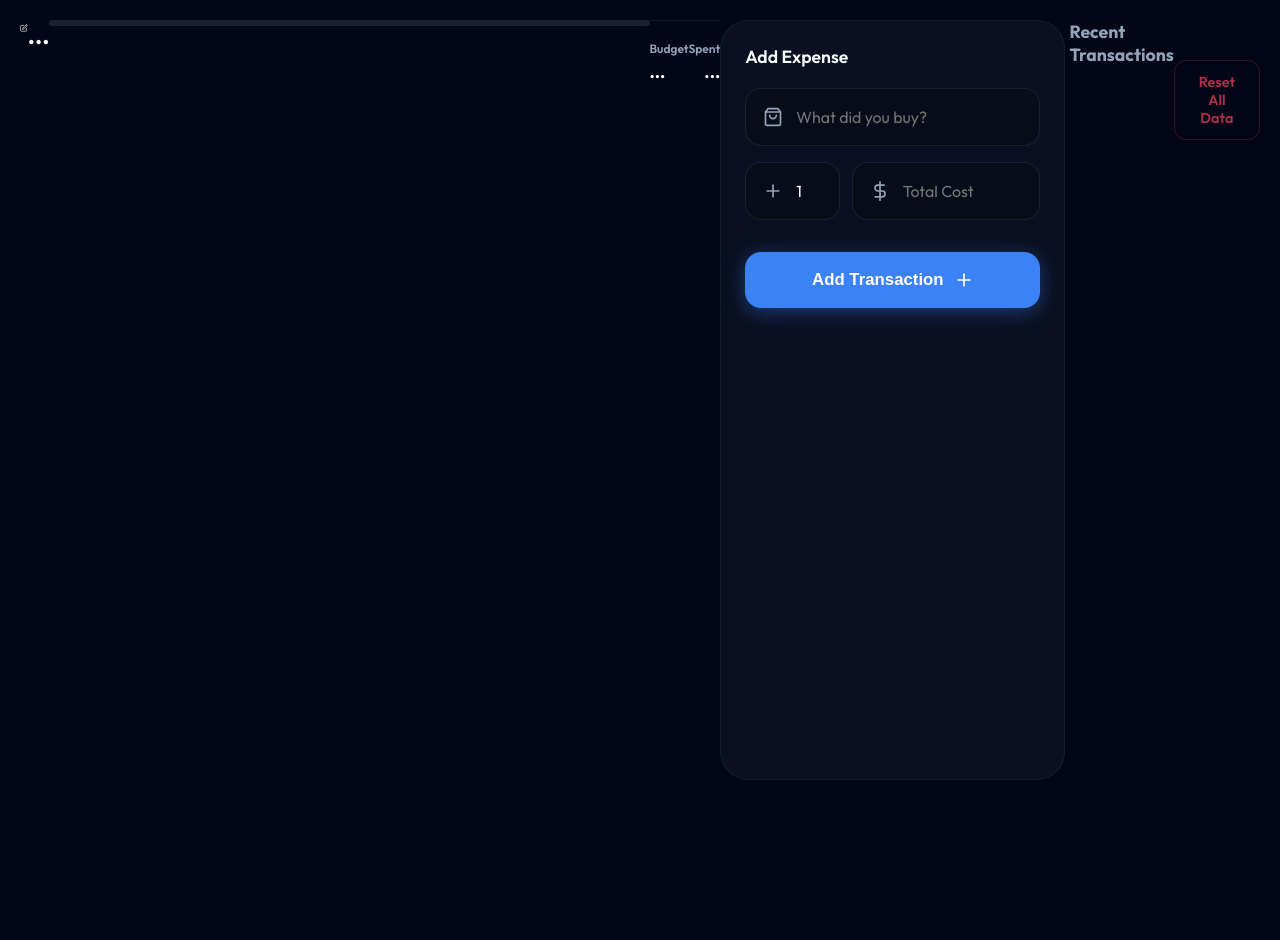
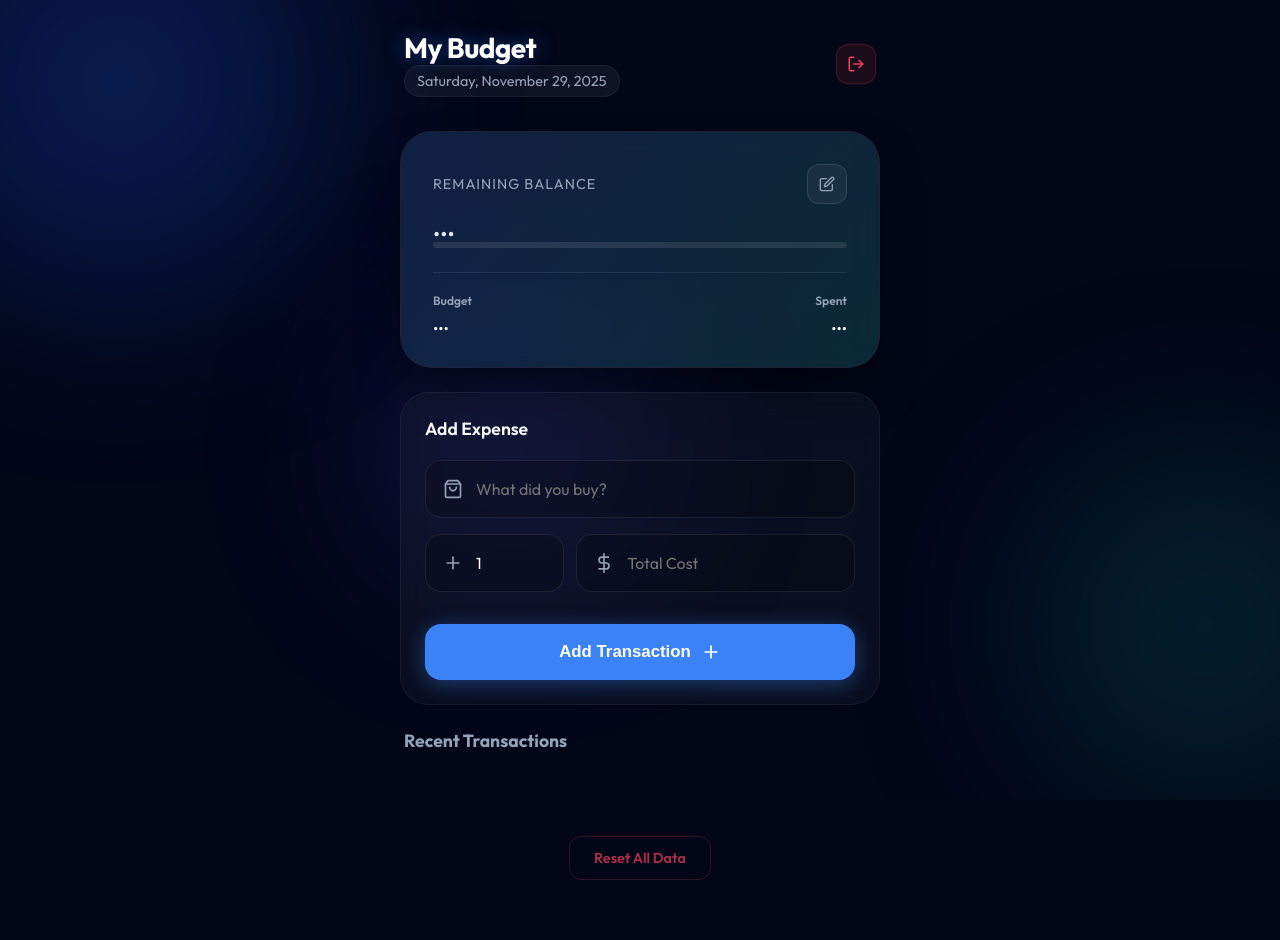
Before and after one commit to Muralidhara123/MY-BUDGET-TRACKER, a Flask app: template templates/index.html in a window 1280 px wide. Before the commit the page ends 780 px from the top, so only its background shows below. Run offline with Flask 3, Linux system fonts and the light colour scheme; the template is opened without the code that fills it, so the values that code supplies are empty.

Commit message:
Fix UI alignment issues

```diff
--- a/templates/index.html
+++ b/templates/index.html
@@ -12,8 +12,35 @@
 </head>
 
 <body>
-    <svg xmlns="http://www.w3.org/2000/svg" width="16" height="16" viewBox="0 0 24 24" fill="none" stroke="currentColor"
-        stroke-width="2" stroke-linecap="round" stroke-linejoin="round">
+    <div class="background-ambient">
+        <div class="blob blob-1"></div>
+        <div class="blob blob-2"></div>
+        <div class="blob blob-3"></div>
+    </div>
+    <div class="app-container">
+        <header>
+            <div>
+                <h1>My Budget</h1>
+                <p class="date-display" id="currentDate"></p>
+            </div>
+            <a href="/logout" class="icon-btn-small"
+                style="text-decoration: none; background: rgba(239, 68, 68, 0.1); color: var(--danger); border-color: rgba(239, 68, 68, 0.2);"
+                title="Logout">
+                <svg xmlns="http://www.w3.org/2000/svg" width="18" height="18" viewBox="0 0 24 24" fill="none"
+                    stroke="currentColor" stroke-width="2" stroke-linecap="round" stroke-linejoin="round">
+                    <path d="M9 21H5a2 2 0 0 1-2-2V5a2 2 0 0 1 2-2h4"></path>
+                    <polyline points="16 17 21 12 16 7"></polyline>
+                    <line x1="21" y1="12" x2="9" y2="12"></line>
+                </svg>
+            </a>
+        </header>
+
+        <section class="balance-card">
+            <div class="balance-header">
+                <span class="label">Remaining Balance</span>
+                <button id="editBudgetBtn" class="icon-btn-small" aria-label="Edit Budget">
+                    <svg xmlns="http://www.w3.org/2000/svg" width="16" height="16" viewBox="0 0 24 24" fill="none"
+                        stroke="currentColor" stroke-width="2" stroke-linecap="round" stroke-linejoin="round">
                         <path d="M11 4H4a2 2 0 0 0-2 2v14a2 2 0 0 0 2 2h14a2 2 0 0 0 2-2v-7"></path>
                         <path d="M18.5 2.5a2.121 2.121 0 0 1 3 3L12 15l-4 1 1-4 9.5-9.5z"></path>
                     </svg>
@@ -43,8 +70,8 @@
                 <div class="input-group">
                     <div class="input-wrapper">
                         <svg class="input-icon" xmlns="http://www.w3.org/2000/svg" width="20" height="20"
-                        viewBox="0 0 24 24" fill="none" stroke="currentColor" stroke-width="2" stroke-linecap="round"
-                        stroke-linejoin="round">
+                            viewBox="0 0 24 24" fill="none" stroke="currentColor" stroke-width="2"
+                            stroke-linecap="round" stroke-linejoin="round">
                             <path d="M6 2L3 6v14a2 2 0 0 0 2 2h14a2 2 0 0 0 2-2V6l-3-4z"></path>
                             <line x1="3" y1="6" x2="21" y2="6"></line>
                             <path d="M16 10a4 4 0 0 1-8 0"></path>
```
Also changed, not shown: finance.db. Lines whose indentation alone changed are shown as unchanged.
